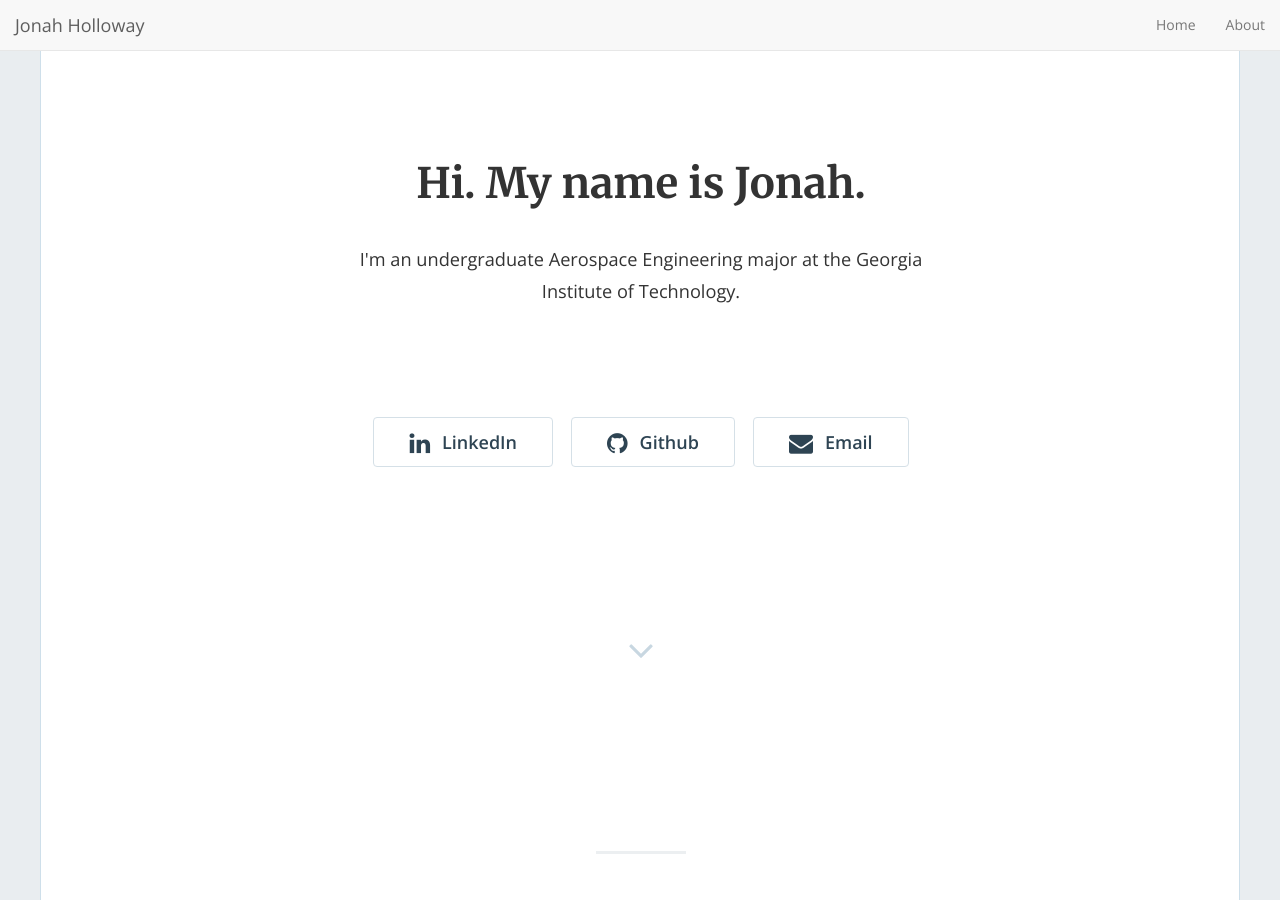
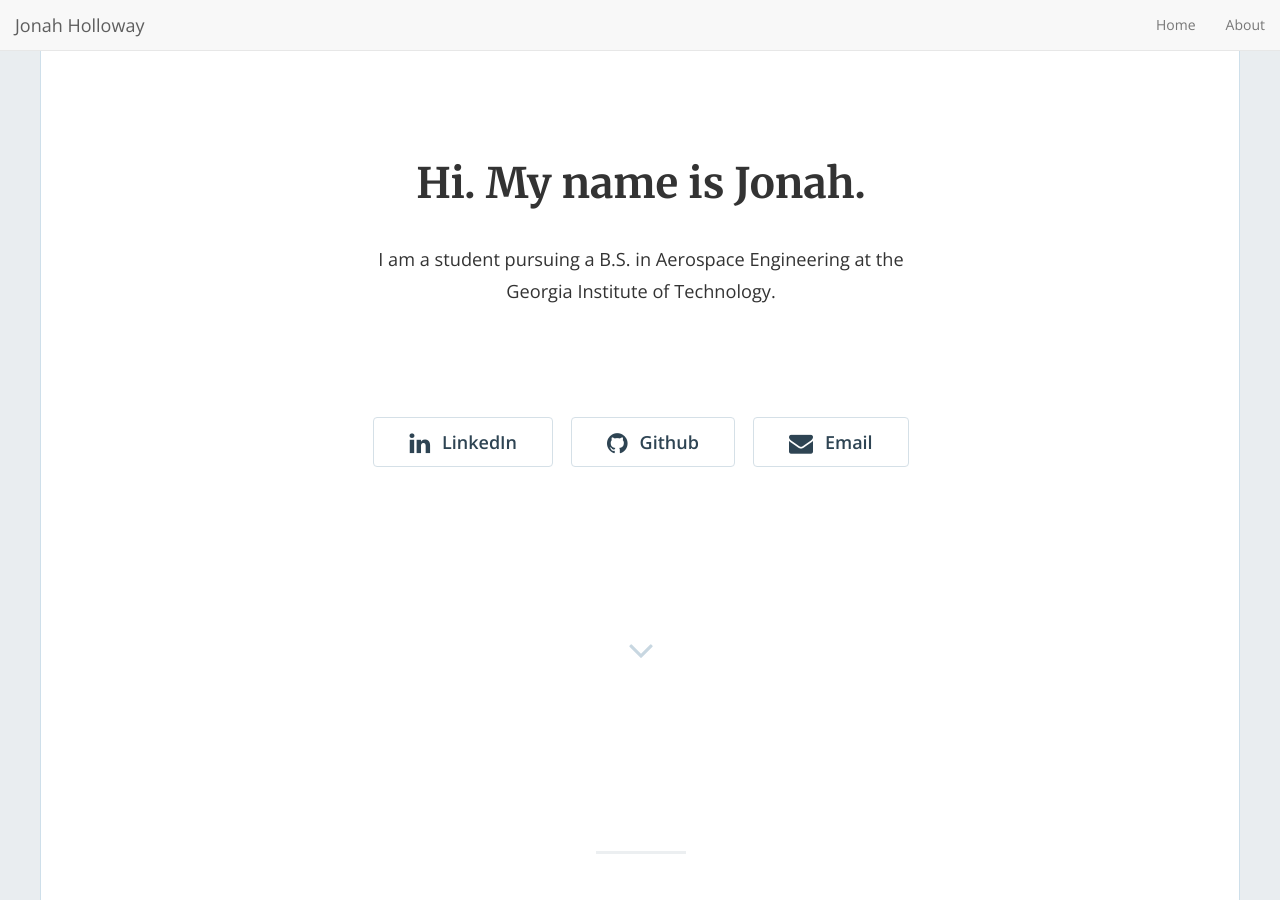
Before and after one commit to jonahholloway/jonahholloway.github.io, a Jekyll site: the page built from index.html, in a window 1280 px wide and 900 px high. Built offline with Jekyll 4.4.1, drawn with Linux system fonts in a browser that asks for light colours; nearby versions of some CDN libraries; the list of posts is cut into pages by our own code.

Commit message:
Update _config.yml

```diff
--- a/_config.yml
+++ b/_config.yml
@@ -14,7 +14,7 @@
 # You can create any custom variable you would like, and they will be accessible
 # in the templates via {{ site.myvariable }}.
 title: "Hi. My name is Jonah."
-description: "I'm an undergraduate Aerospace Engineering major at the Georgia Institute of Technology."
+description: "I am a student pursuing a B.S. in Aerospace Engineering at the Georgia Institute of Technology."
 baseurl: "" # the subpath of your site, e.g. /blog
 url: "https://jonahholloway.github.io" # the base hostname & protocol for your site, e.g. https://example.com
 linkedin_username: 'jonahholloway'
```
